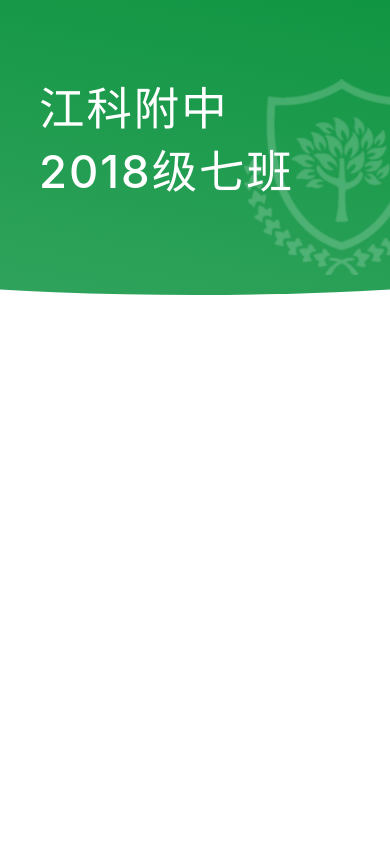
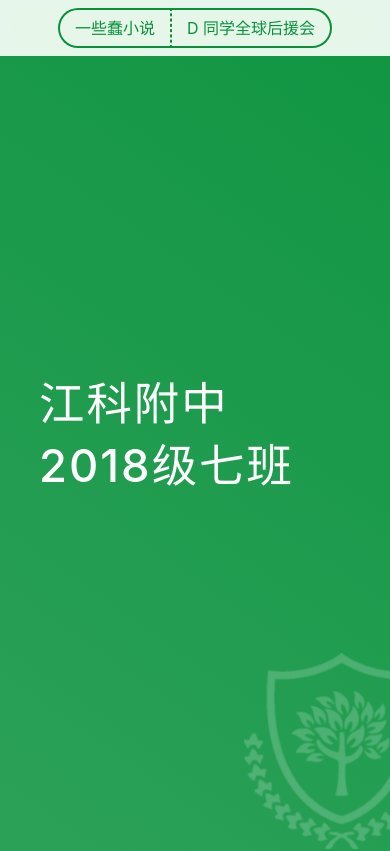
Before and after one commit to jkfz187-beta/jkfz187-beta, a plain HTML site: page index.html in a window 390 px wide. Shown: the top 851 px of the page. Drawn offline with nearby package versions, Linux system fonts and the light colour scheme.

Commit message:
Add files via upload

```diff
--- a/index.html
+++ b/index.html
@@ -16,16 +16,16 @@
 <body>
     <header class="fixed-top">
         <div class="container" style="padding-left:0!important;margin-left:0!important;">
-            <div class="d-flex flex-wrap align-items-center justify-content-center justify-content-md-between" style="width:80vw">
-                <a href="#"><img src="logo.ico" alt="校徽" height=40px width=auto></a>
-                <ul class="nav col-12 col-lg-auto me-lg-auto mb-2 mb-md-0" style="text-align:center;">
-                    <li><a href="#" class="nav-link px-2" style="padding-left:1.5vw!important;">中考正计时</a></li>
+            <div class="d-flex flex-wrap align-items-center justify-content-center" style="width:80vw;">
+                <a href="#" id="logo"><img src="logo.ico" alt="校徽" height=40px width=auto></a>
+                <ul class="nav col-12 col-lg-auto me-lg-auto mb-2 mb-md-0">
+                    <li><a href="#" class="nav-link px-2" style="padding-left:1.5vw!important;">中考时刻</a></li>
                     <li><a href="#" class="nav-link px-2">教师团队</a></li>
                     <li><a href="#" class="nav-link px-2">照片下载</a></li>
                 </ul>
                 <div class="text-end">
-                    <a href="czp/index.html"><button type="button" class="btn text-white" id="czp">一些蠢小说</button></a>
-                    <a href="dqh/index.html"><button type="button" class="btn text-white" id="dqh">D 同学全球后援会</button></a>
+                    <a href="czp/index.html"><button type="button" class="btn czp">一些蠢小说</button></a>
+                    <a href="dqh/index.html"><button type="button" class="btn dqh">D 同学全球后援会</button></a>
                 </div>
             </div>
         </div>
--- a/style.css
+++ b/style.css
@@ -1,7 +1,7 @@
 *{
     padding: 0px;
     margin: 0px;
-    transition: all 0.5s;
+    transition: all 0.5s !important;
     font-family: "SF Pro SC","SF Pro Display","SF Pro Icons","PingFang SC","Helvetica Neue","Helvetica","Arial",sans-serif !important;
 
 }
@@ -14,34 +14,41 @@ header{
     font-size: 15pt;
 }
 
-header button{
-    border: 0 !important;
-    padding: 6px 15px !important;
-}
-
 .nav-link{
     color: #07913B !important;
 }
 
-header button#czp{
-    background: #ff6666;
-    border-radius: 100px 0 0 100px !important;
+header button{
+    border: 0 !important;
+    padding: 6px 15px !important;
+    background: rgba(255, 255, 255, 0) !important;
+    color: #07913B !important;
 }
 
-header button#dqh{
-    background: #b5ace3;
-    border-radius: 0 100px 100px 0 !important;
-    margin-left: -6px;
+button.czp{
+    border: 2px solid #07913B !important;
+    border-right: 1px dashed #07913B !important;
+    border-radius: 100px 0 0 100px !important;
+    float: left;
 }
 
-header button#czp:hover{
-    background: white !important;
-    color: #ff6666 !important;
+button.dqh{
+    border: 2px solid #07913B !important;
+    border-left: 1px dashed #07913B !important;
+    border-radius: 0 100px 100px 0 !important;
+    float: right;
 }
 
-header button#dqh:hover{
-    background: white !important;
-    color: #b5ace3 !important;
+button.czp:hover{
+    background: #ff6666 !important;
+    border-color: #ff6666 !important;
+    color: white !important;
+}
+
+button.dqh:hover{
+    background: #b5ace3 !important;
+    border-color: #b5ace3 !important;
+    color: white !important;
 }
 
 .head{
@@ -56,7 +63,7 @@ header button#dqh:hover{
     flex-direction: column;
     animation: a 1.3s both;
     padding-left: 10vw;
-    padding-top: calc((100vh - (1.375rem + 6vw + 20px) * 2) / 2);
+    padding-top: calc((100vh - (1.375rem + 6vw) * 2) / 2);
 }
 
 .head_content::after{
@@ -82,7 +89,7 @@ header button#dqh:hover{
     min-width: 1440px;
     left: 50%;
     transform: translateX(-50%);
-    background: linear-gradient(to left bottom, #07913B, #07913ccc);;
+    background: linear-gradient(to left bottom, #07913B, #07913ccc);
     border-radius: 0 0 50% 50%;
     z-index: -1;
     overflow: hidden;
@@ -93,28 +100,59 @@ header button#dqh:hover{
     letter-spacing: 2px;
 }
 
+.child-page-for-phone{
+    padding: 2vh 0;
+    text-align: center;
+    position: sticky;
+    position: -webkit-sticky;
+    top: 0;
+    -webkit-backdrop-filter: saturate(180%) blur(20px);
+    backdrop-filter: saturate(180%) blur(20px);
+    background-color: rgba(255,255,255,0.9);
+}
+
 .body{
+
     height: 10000px;
 }
 
-@media screen and (max-width: 1200px) and (min-width: 786px){
-    header {
-        display: none;
+@media screen and (max-width: 1200px){
+    .nav{
+        display: none !important;
     }
 
-    .head_content{
-        height: 50vh;
-        padding-top: calc((50vh - (1.375rem + 6vw + 20px) * 2) / 2);
+    header button{
+        margin: 0.5vh 0;
+        background: rgba(255, 255, 255, 0) !important;
+        color: #07913B !important;
+    }
+
+    button.czp{
+        margin-left: 10px;
+        border: 2px solid #07913B !important;
+        border-right: 1px dashed #07913B !important;
+    }
+
+    button.dqh{
+        border: 2px solid #07913B !important;
+        border-left: 1px dashed #07913B !important;
     }
 }
 
-@media screen and (max-width: 785px){
-    header {
-        display: none;
+@media screen and (max-width: 1200px) and (min-width: 786px){
+    /* */
+}
+
+@media screen and (max-width: 785px) and (min-width: 405px){
+    /* */
+}
+
+@media screen and (max-width: 404px){
+    #logo{
+        display: none !important;
     }
 
-    .head_content{
-        height: 35vh;
-        padding-top: calc((35vh - (1.375rem + 6vw + 20px) * 2) / 2);
+    button.czp{
+        margin-left: 0 !important;
     }
 }
```
